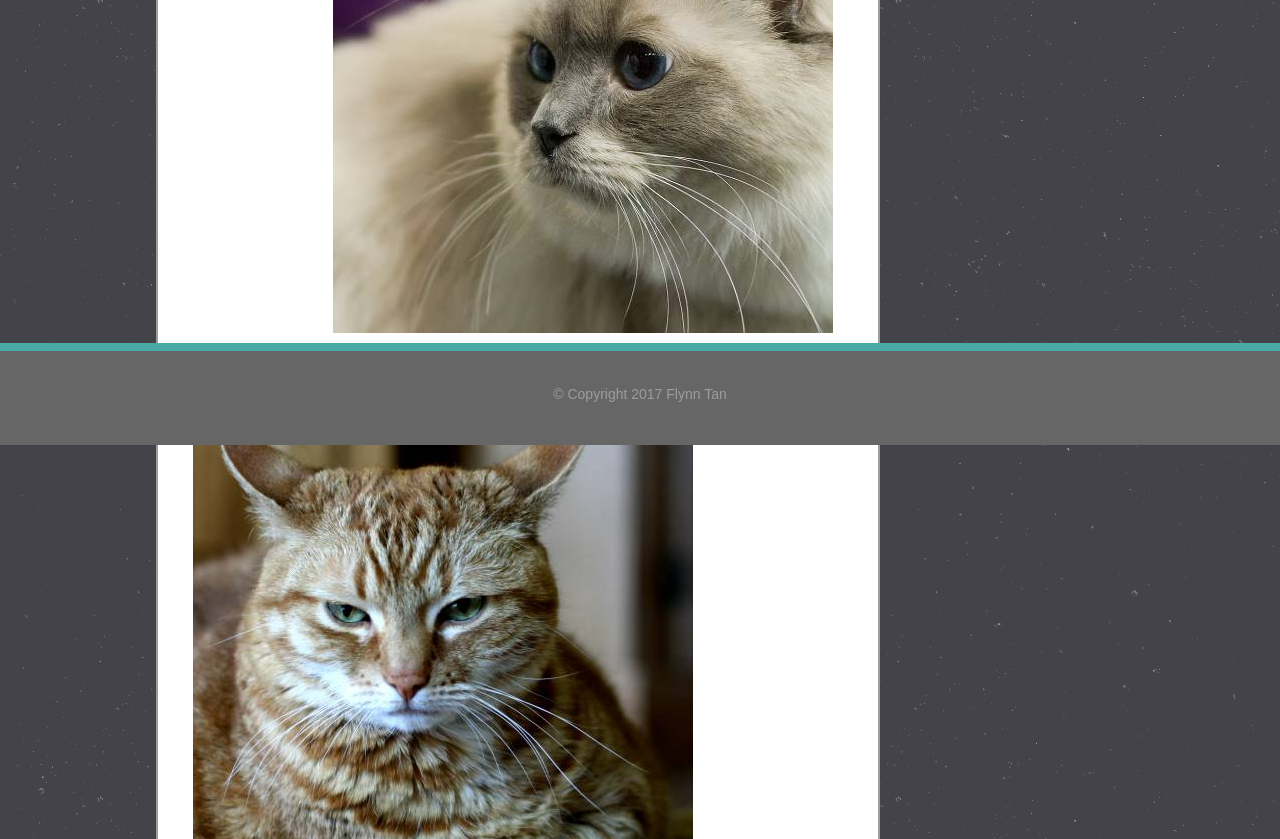
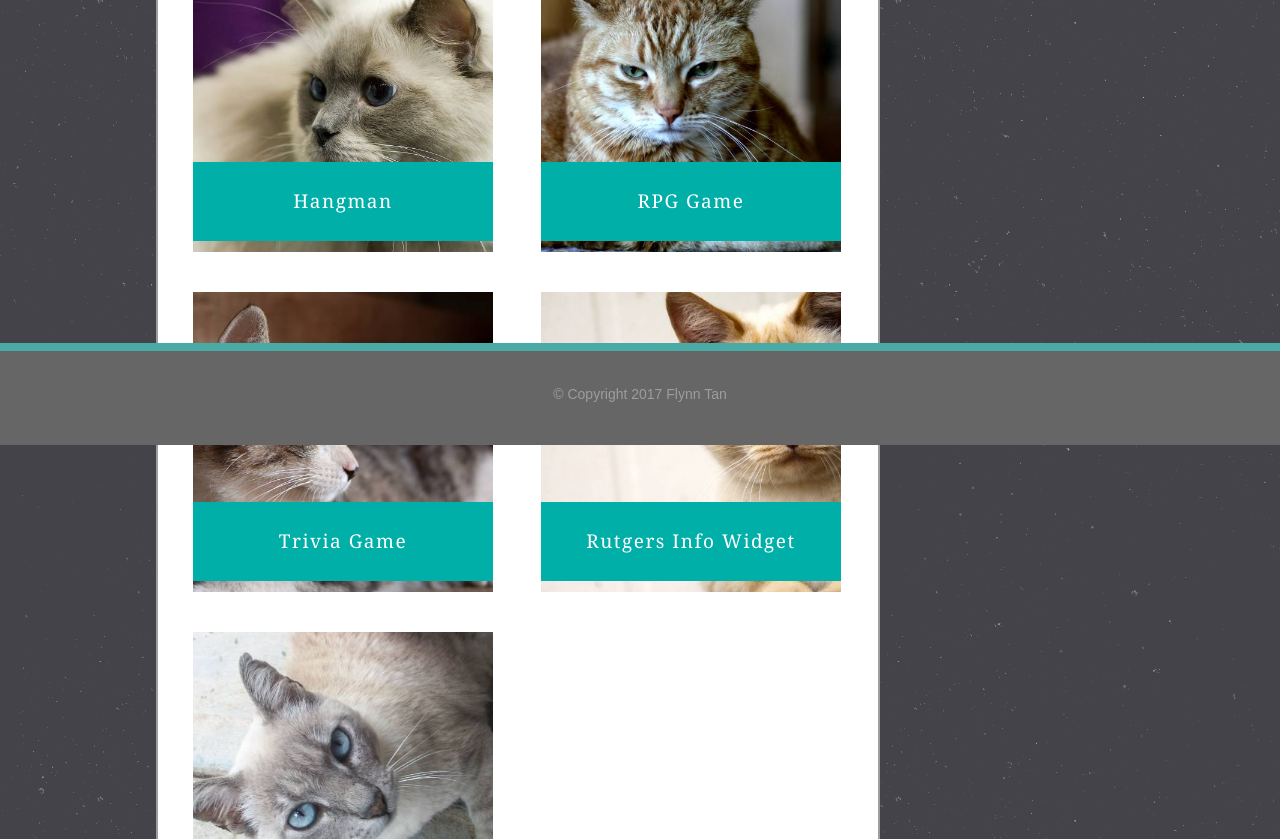
Before and after one commit to sundropgold/Basic-Portfolio, a plain HTML site: page portfolio.html in a window 1280 px wide. Shown: the part 355-1194 px from the top of the page. Drawn offline with Linux system fonts and the light colour scheme.

Commit message:
styled portfolio page

```diff
--- a/assets/css/style.css
+++ b/assets/css/style.css
@@ -99,20 +99,39 @@ h2#contact {
 }
 
 h2#portfolio {
-
+	padding:13px 500px 35px 8px;
 }
 
 
+h3 {
+	font-size:19px;
+	text-align: center;
+}
 
-h3 {
+h3#connect {
 	color:#00afa8;
-	font-size:19px;
+
 	font-weight:bold;
-	text-align: center;
-	padding: 28px 0px 28px 0px;
 	border-style:solid;
 	border-color: #dddddd;
 	border-width: 0px 0px 3px 0px;
+	padding: 28px 0px 28px 0px;
+}
+
+
+h3.portname {
+	color:#ffffff;
+	background-color: #00afa8;
+	text-align: center;
+
+	position:absolute;
+	left:0px;
+	top:250px;
+	padding:30px 0px 30px 0px;
+	width:100%;
+
+	display:inline-block;
+	float:left;
 }
 
 p, a, form, input, label {
@@ -177,6 +196,15 @@ img#profilepic {
 img.social {
 	width:25%;
 	padding:30px 2px 0px 10px;
+}
+
+img.portfolio {
+	width:300px;
+	margin-top:40px;
+	position:relative;
+
+	display:inline-block;
+	float:left;
 }
 
 /* ********** DIV#MAIN ********** */
@@ -245,3 +273,18 @@ input {
 	padding:5px;
 	margin:5px 5px 10px 0px;
 }
+
+/* ********** PORTFOLIO ********** */
+
+div.thumbnail {
+	width:300px;
+	margin:0;
+	padding:0px;
+	display: block;
+	float:left;
+	position:relative;
+}
+
+div.thumbnail:nth-of-type(even) {
+	margin-left:48px;
+}
--- a/portfolio.html
+++ b/portfolio.html
@@ -29,26 +29,36 @@
 
 				<h2 id="portfolio">Portfolio</h2>
 
-					<img src="assets/images/placeholder1.jpg"/>
-					<h3>Hangman</h3>
+					<div class="thumbnail">
+						<img class="portfolio" src="assets/images/placeholder1.jpg"/>
+						<h3 class="portname">Hangman</h3>
+					</div>
 
-					<img src="assets/images/placeholder2.jpg"/>
-					<h3>RPG Game</h3>
+					<div class="thumbnail">
+						<img class="portfolio" src="assets/images/placeholder2.jpg"/>
+						<h3 class="portname">RPG Game</h3>
+					</div>
 
-					<img src="assets/images/placeholder3.jpg"/>
-					<h3>Trivia Game</h3>
+					<div class="thumbnail">
+						<img class="portfolio" src="assets/images/placeholder3.jpg"/>
+						<h3 class="portname">Trivia Game</h3>
+					</div>
 
-					<img src="assets/images/placeholder4.jpg"/>
-					<h3>Rutgers Info Widget</h3>
+					<div class="thumbnail">
+						<img class="portfolio" src="assets/images/placeholder4.jpg"/>
+						<h3 class="portname">Rutgers Info Widget</h3>
+					</div>
 
-					<img src="assets/images/placeholder5.jpg"/>
-					<h3>Rock Paper Scissors</h3>
+					<div class="thumbnail">
+						<img class="portfolio" src="assets/images/placeholder5.jpg"/>
+						<h3 class="portname">Rock Paper Scissors</h3>
+					</div>
 
 			</div>
 
 			<div id="sidebar">
 				<aside>
-					<h3>Connect With Me</h3>
+					<h3 id="connect">Connect With Me</h3>
 
 					<a href="https://github.com/sundropgold">
 						<img class="social" src="assets/images/github.png"/>
```
Also changed, not shown: contact.html (+1 -1 lines), index.html (+1 -1 lines).
